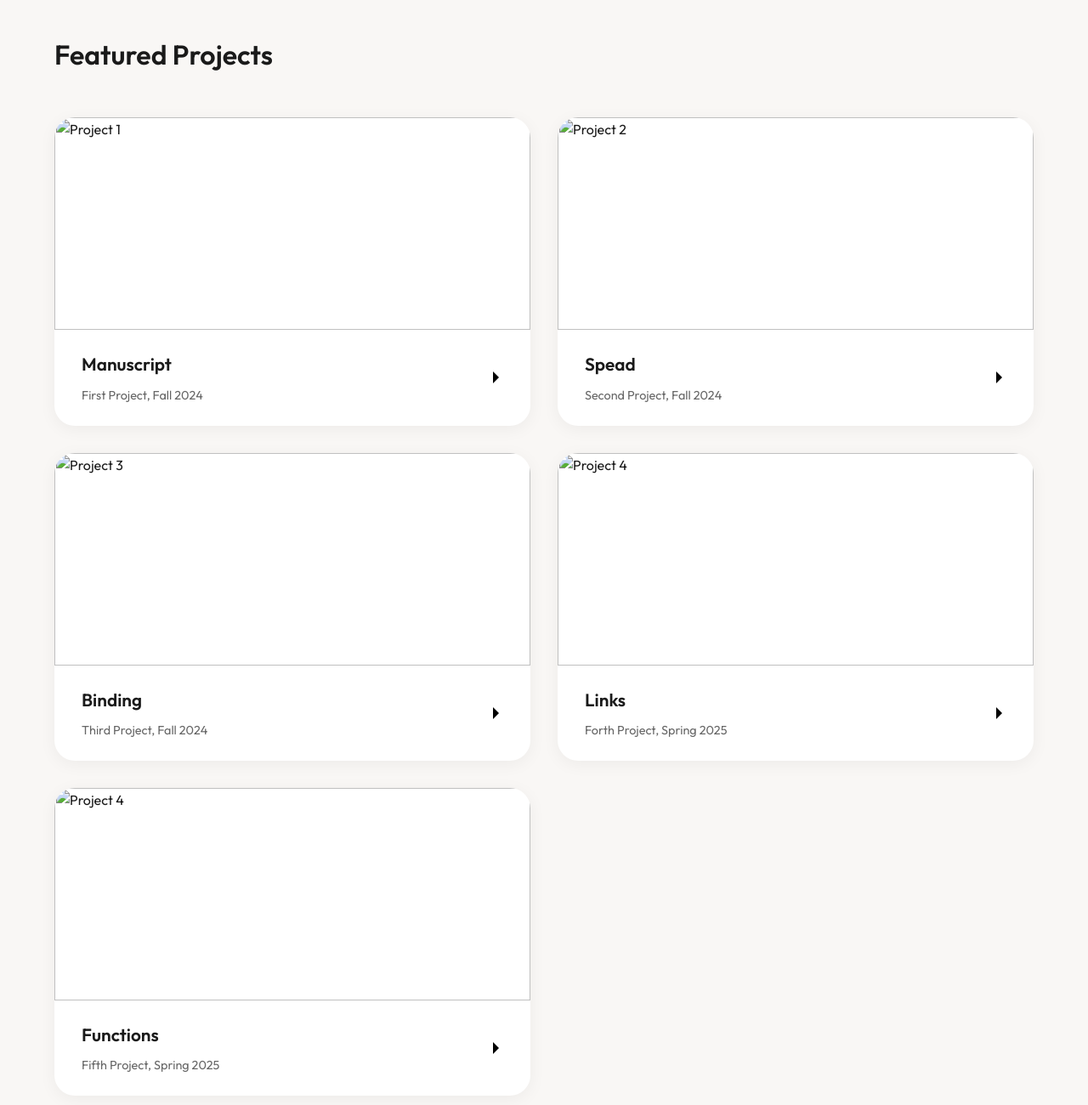
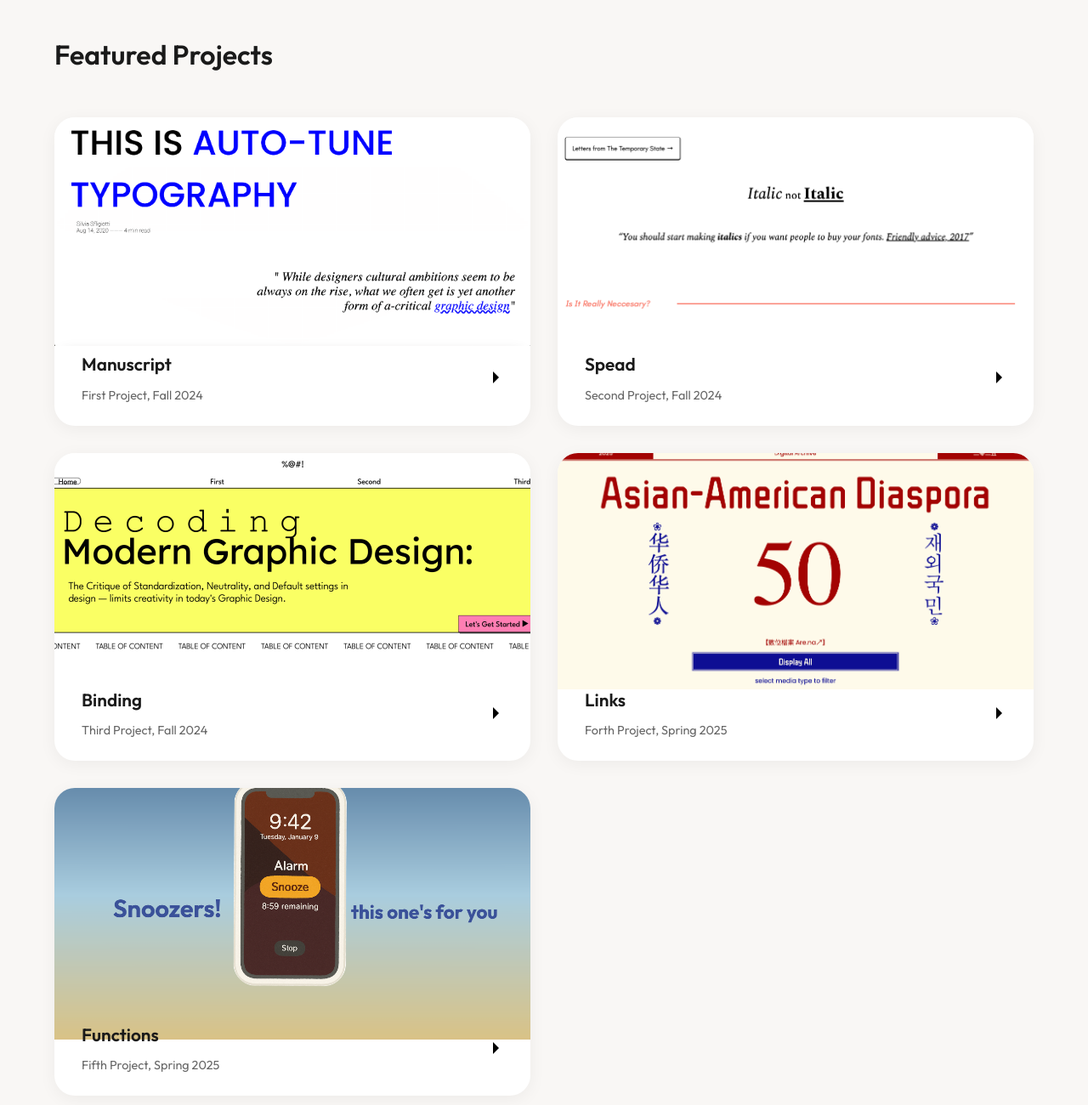
Before and after one commit to opalnattakitta/opalnattakitta.github.io, a plain HTML site: page index.html in a window 1280 px wide. Shown: the part 718-2018 px from the top of the page at 85% size. Drawn offline with Linux system fonts and the light colour scheme.

Commit message:
Add Thumbnail photo

```diff
--- a/index.html
+++ b/index.html
@@ -55,7 +55,7 @@
 
 			<!-- Block 1 -->
 			<a href="https://opalnattakitta.github.io/manuscript/" class="portfolio-item">
-				<img src="/api/placeholder/600/350" alt="Project 1" class="portfolio-img">
+				<img src="images/project-1.png" alt="Project 1" class="portfolio-img">
 				<div class="portfolio-content">
 					<div class="portfolio-info">
 						<h3>Manuscript</h3>
@@ -72,7 +72,7 @@
 
 			<!-- Block 2 -->
 			<a href="https://opalnattakitta.github.io/spread/" class="portfolio-item">
-				<img src="/api/placeholder/600/350" alt="Project 2" class="portfolio-img">
+				<img src="images/project-2.png" alt="Project 2" class="portfolio-img">
 				<div class="portfolio-content">
 					<div class="portfolio-info">
 						<h3>Spead</h3>
@@ -89,7 +89,7 @@
 
 			<!-- Block 3 -->
 			<a href="https://opalnattakitta.github.io/binding/" class="portfolio-item">
-				<img src="/api/placeholder/600/350" alt="Project 3" class="portfolio-img">
+				<img src="images/project-3.png" alt="Project 3" class="portfolio-img">
 				<div class="portfolio-content">
 					<div class="portfolio-info">
 						<h3>Binding</h3>
@@ -106,7 +106,7 @@
 
 			<!-- Block 4 -->
 			<a href="https://opalnattakitta.github.io/links/" class="portfolio-item">
-				<img src="/api/placeholder/600/350" alt="Project 4" class="portfolio-img">
+				<img src="images/project-4.png" alt="Project 4" class="portfolio-img">
 				<div class="portfolio-content">
 					<div class="portfolio-info">
 						<h3>Links</h3>
@@ -123,7 +123,7 @@
 
 			<!-- Block 5 -->
 			<a href="https://opalnattakitta.github.io/snoozecalculator/" class="portfolio-item">
-				<img src="X" alt="Project 4" class="portfolio-img">
+				<img src="images/project-5.png" alt="Project 5" class="portfolio-img">
 				<div class="portfolio-content">
 					<div class="portfolio-info">
 						<h3>Functions</h3>
```
Also changed, not shown: images/project-1.png (added), images/project-2.png (added), images/project-3.png (added), images/project-4.png (added), images/project-5.png (added), 1 other file.
